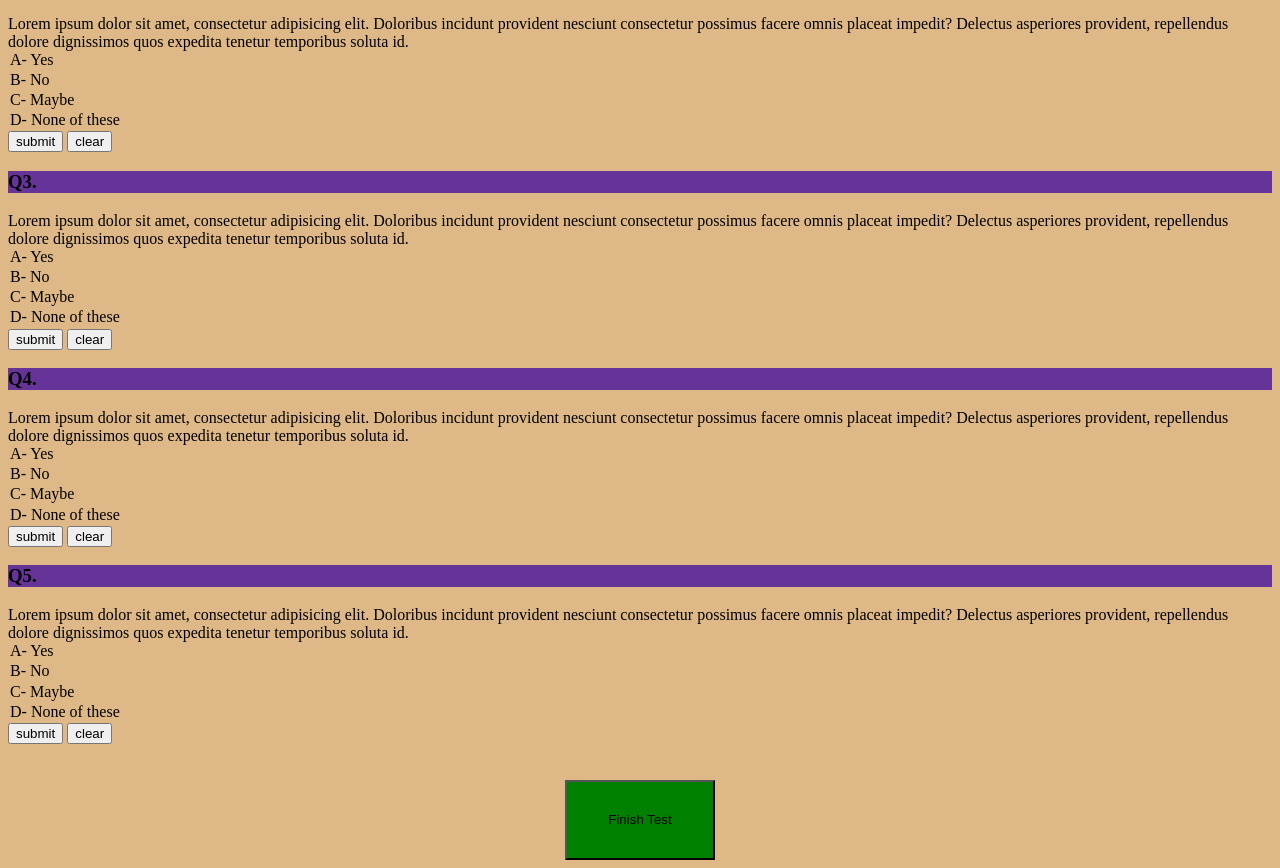
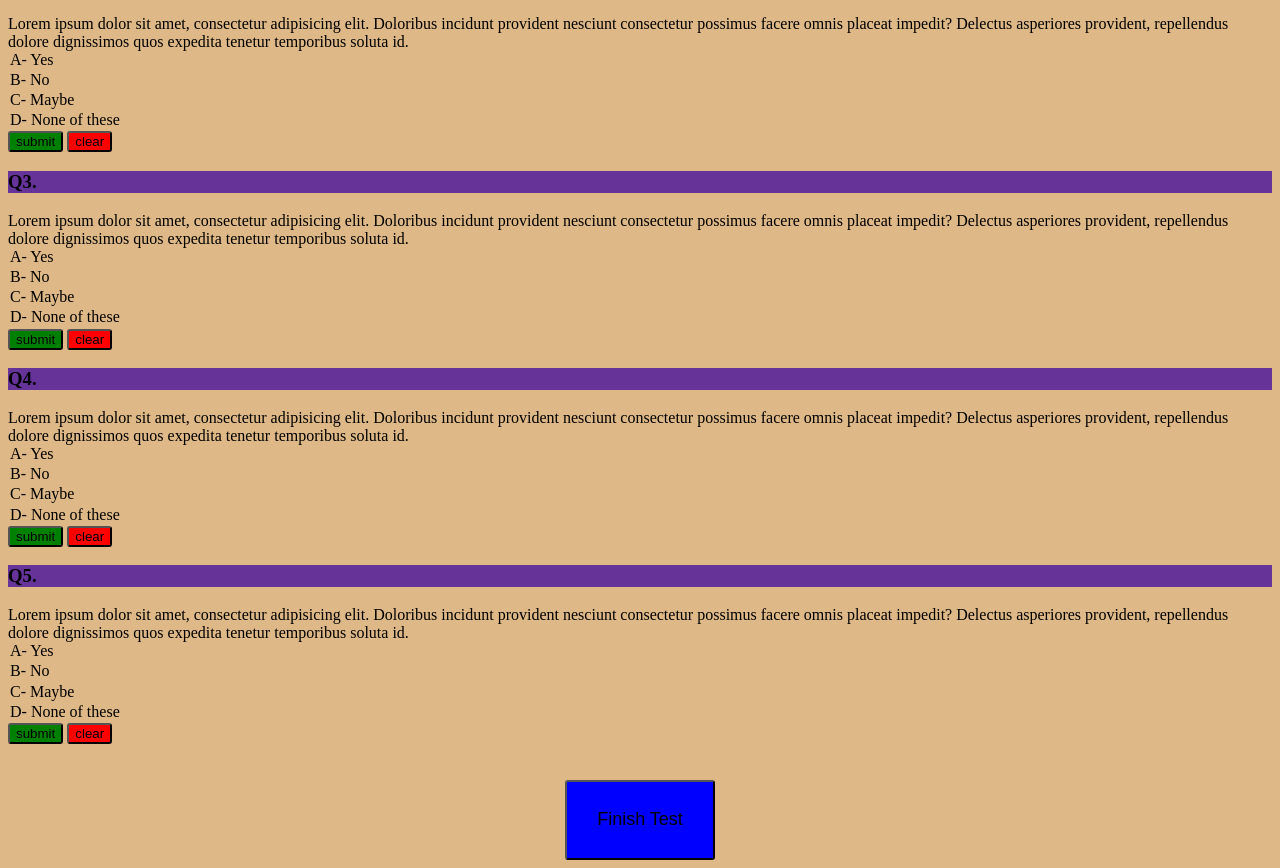
Before and after one commit to kananashish/Test_IT_B_2200320130056, a plain HTML site: page Question_5/index.html in a window 1280 px wide. Shown: the part 360-1228 px from the top of the page. Drawn offline with Linux system fonts and the light colour scheme.

Commit message:
new commit

```diff
--- a/Question_5/index.html
+++ b/Question_5/index.html
@@ -36,13 +36,23 @@ Design and implement a functional online quiz application where users can answer
     #finishButton{
         width: 150px;
         height: 80px;
-        background-color: green;
+        background-color: blue;
+        border-radius: 3px;
+        font-family: Arial, Helvetica, sans-serif;
+        font-size: large;
 
     }
 
-    button {
+    .submit {
+        background-color: green;
+        border-radius: 3px;
+    }
 
+    .clear {
+        background-color: red;
+        border-radius: 3px;
     }
+
 </style>
 <body>
     <div>
@@ -55,8 +65,8 @@ Design and implement a functional online quiz application where users can answer
         <option value="">B- No</option>
         <option value="">C- Maybe</option>
         <option value="">D- None of these</option>
-        <button>submit</button>
-        <button>clear</button>
+        <button class = "submit">submit</button>
+        <button class = "clear">clear</button>
     </div>
 
     <div>
@@ -66,8 +76,8 @@ Design and implement a functional online quiz application where users can answer
         <option value="">B- No</option>
         <option value="">C- Maybe</option>
         <option value="">D- None of these</option>
-        <button>submit</button>
-        <button>clear</button>
+        <button class = "submit">submit</button>
+        <button class = "clear">clear</button>
     </div>
 
     <div>
@@ -77,8 +87,8 @@ Design and implement a functional online quiz application where users can answer
         <option value="">B- No</option>
         <option value="">C- Maybe</option>
         <option value="">D- None of these</option>
-        <button>submit</button>
-        <button>clear</button>
+        <button class = "submit">submit</button>
+        <button class = "clear">clear</button>
     </div>
 
     <div>
@@ -88,8 +98,8 @@ Design and implement a functional online quiz application where users can answer
         <option value="">B- No</option>
         <option value="">C- Maybe</option>
         <option value="">D- None of these</option>
-        <button>submit</button>
-        <button>clear</button>
+        <button class = "submit">submit</button>
+        <button class = "clear">clear</button>
     </div>
 
     <div>
@@ -99,8 +109,8 @@ Design and implement a functional online quiz application where users can answer
         <option value="">B- No</option>
         <option value="">C- Maybe</option>
         <option value="">D- None of these</option>
-        <button>submit</button>
-        <button>clear</button>
+        <button class = "submit">submit</button>
+        <button class = "clear">clear</button>
     </div>
 
     <br>
```
